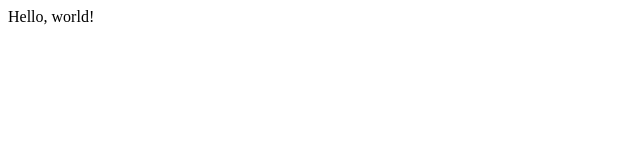
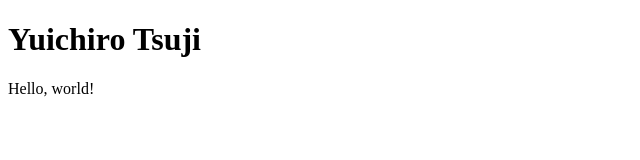
Before and after one commit to yuichirotsuji/yuichirotsuji.github.io, a plain HTML site: page index.html in a window 1280 px wide. Shown: the whole page, without its empty margins (0-640 px from the left). Drawn offline with Linux system fonts and the light colour scheme.

Commit message:
Update index.html

```diff
--- a/index.html
+++ b/index.html
@@ -1,9 +1,10 @@
 <!DOCTYPE html>
 <html lang="en">
   <head>
-    <title>Home|Yuichiro Tsuji</title>
+    <title>Yuichiro Tsuji - Home</title>
   </head>
   <body>
+    <h1>Yuichiro Tsuji</h1>
     Hello, world!
   </body>
 </html>
```
